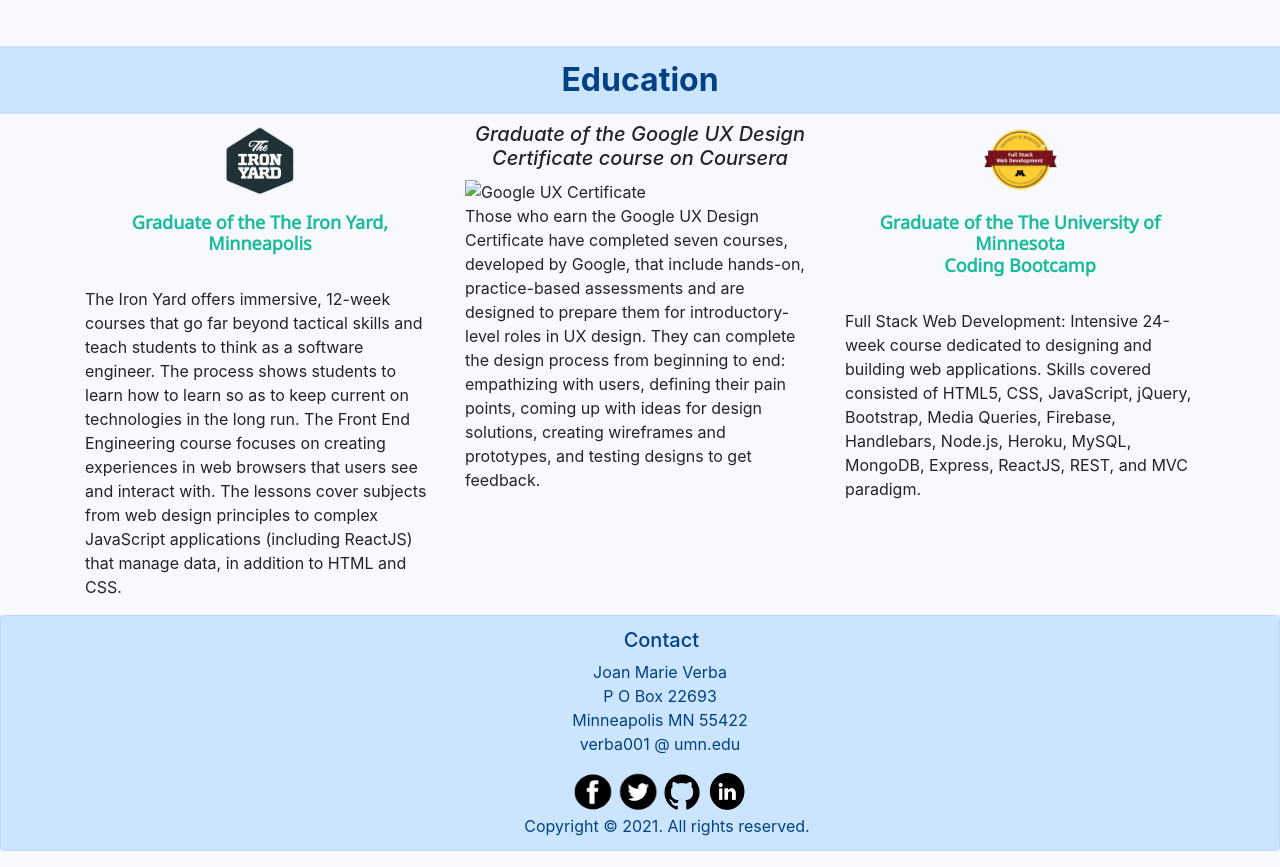
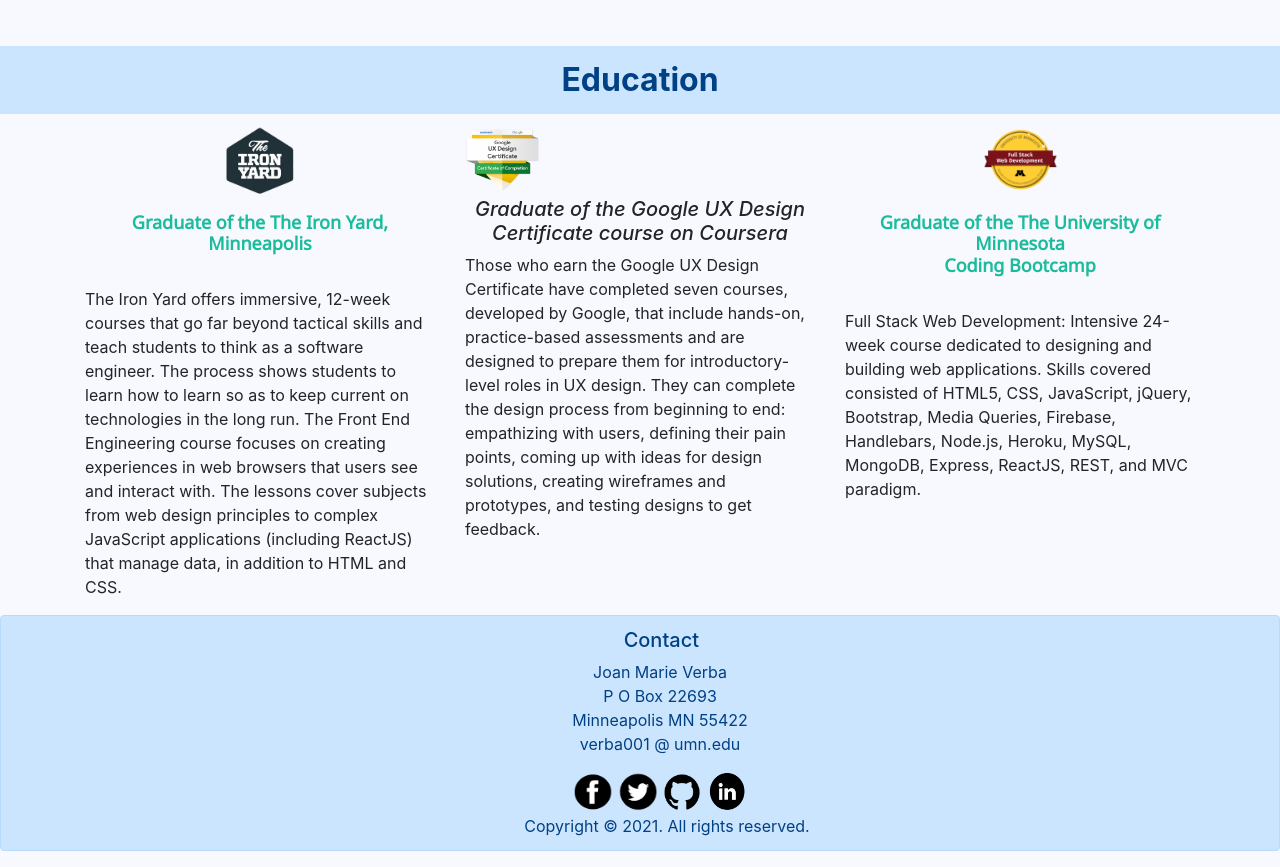
Before and after one commit to joanmarieverba/front-end, a plain HTML site: page index.html in a window 1280 px wide. Shown: the part 4257-5124 px from the top of the page. Drawn offline with nearby package versions, Linux system fonts and the light colour scheme.

Commit message:
correction

```diff
--- a/index.html
+++ b/index.html
@@ -292,8 +292,9 @@
                 ReactJS) that manage data, in addition to HTML and CSS.</p>
         </div>
         <div class="col-md-4">
+            <img src="./images/google-ux-certificate.png" alt="Google UX Certificate" width="75" height="75" />
             <h5 style="text-align: center"><em>Graduate of the Google UX Design Certificate course on Coursera</em></h5>
-            <img id="tiy" src="google-ux-certificate.png" alt="Google UX Certificate" width="100" height="100" />
+
             <p>Those who earn the Google UX Design Certificate have completed seven courses, developed by Google, that include
             hands-on, practice-based assessments and are designed to prepare them for introductory-level roles in UX design. They
             can complete the design process from beginning to end: empathizing with users, defining their pain points, coming up
```
